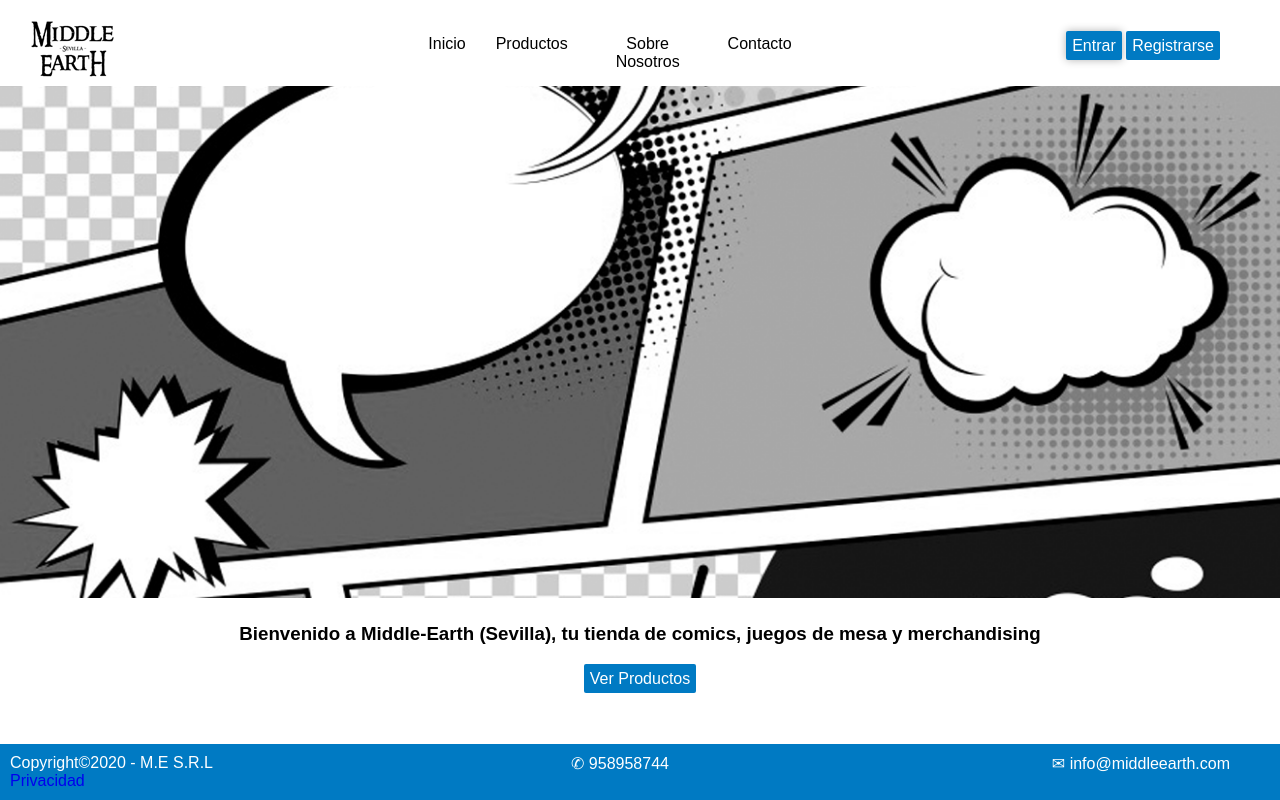
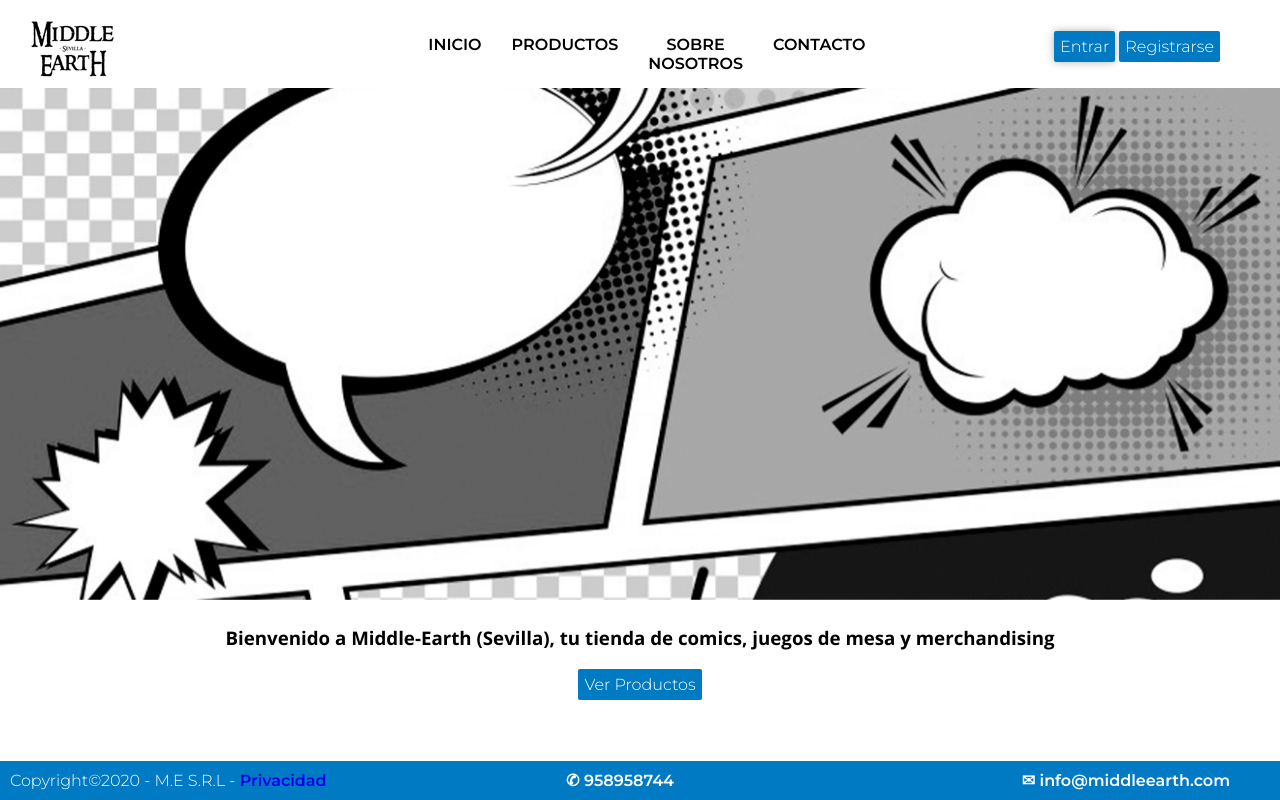
Before and after one commit to antoniocl11/IISSI2, a PHP site: page /XE/index_dos.php in a window 1280 px wide. Run offline with PHP 8.4, Linux system fonts and the light colour scheme; some libraries are stand-ins or nearby versions.

Commit message:
nuevo menu, pagina privacidad completada, restyle botones, barra RRSS, pagina Sobre Nosotros restyled

```diff
--- a/IISSI2-MIDDLE_EARTH-2020/autenticar_usuario.php
+++ b/IISSI2-MIDDLE_EARTH-2020/autenticar_usuario.php
@@ -39,9 +39,9 @@
 		echo 'Bienvenido,' . $_SESSION['name'];
 		header("Location: index_dos.php");
 	} else {
+		session_regenerate_id();
+		$_SESSION['error'] = '<p style="color:red;font-weight:500;">&#9888;&nbsp;Nombre de usuario/contraseña incorrectos!</p>';
 		header('Location: login.php');
 	}
-} else {
-	echo 'Nombre de usuario incorrecto!';
 }
 ?>
--- a/IISSI2-MIDDLE_EARTH-2020/css/styles.css
+++ b/IISSI2-MIDDLE_EARTH-2020/css/styles.css
@@ -1,9 +1,9 @@
-*{  /*engloba a todo el html*/
-    font-family: sans-serif !important;
-	padding: 0px;
+* { /*engloba a todo el html*/
+    /*font-family: sans-serif !important;*/
+    font-family: 'Montserrat', sans-serif;
+    padding: 0px;
     margin: 0px;
-    text-decoration:none;
-
+    text-decoration: none;
 }
 
 .espacio{
@@ -11,6 +11,7 @@
 }
 
 .contenedor{ /*estilos contenedor principal*/
+
     max-width: 1400px !important;
     width:100%;
     display:block;
@@ -25,6 +26,7 @@
 #btn-menu {
     display: none;
 }
+
 
 header label {
     display: none;
@@ -50,11 +52,13 @@
     text-align: center;
     flex-grow: 1;/*Cada elemento del menu se distribuye uniformemente*/
 }
-
+/*   ----------------------- ANTIGUO MENÚ
 .menu-principal li a{
     display: block;
     padding: 15px;
     text-decoration: none;
+    text-transform: uppercase;
+    font-weight: 600;
     color: black
 }
 
@@ -67,6 +71,28 @@
     color: white;
 
 }
+    */
+    .menu-principal li a {
+        display: block;
+        padding: 15px;
+        text-decoration: none;
+        text-transform: uppercase;
+        font-weight: 600;
+        transition: all 0.5s ease-in-out;
+        color: black;
+        -webkit-background-clip: text;
+        -webkit-text-fill-color: transparent;
+        background-image: linear-gradient( to right, #007ac3, #007ac3 50%, black 50%);
+        background-size: 200% 100%;
+        background-position: 100%;
+    }
+
+.menu-principal li a:hover {
+    transition: all 0.3s cubic-bezier(0.000, 0.000, 0.230, 1);
+    background-position: 0%;
+}
+
+
 /*responsive design*/
 @media screen and (max-width:947px)/*Para modificar si se desea*/{
     header label{
@@ -107,7 +133,9 @@
     .menu-principal a:hover{
         color: black;
     }
-
+    .menu-principal li a:active {
+        border-bottom: 2px solid #007ac3;
+    }
 
 }
 
@@ -228,7 +256,7 @@
 
 /*Estilos footer*/
 footer{
-    position:absolute;
+    position:fixed;
     bottom:0;
     width: 100%;
     background-color: #007ac3;
@@ -308,7 +336,7 @@
 
     .texto_sobre_nosotros{
         position: absolute;
-        top: 50%;
+        top: 40%;
         left: 50%;
         transform: translateX(-50%) translateY(-50%);
         text-align: center;
@@ -329,3 +357,53 @@
         width: 100%;
         height: 80px;
     }
+
+    /* BARRA RRSS*/
+.icon-bar {
+    position: fixed;
+    top: 50%;
+    -webkit-transform: translateY(-50%);
+    -ms-transform: translateY(-50%);
+    transform: translateY(-50%);
+}
+
+    .icon-bar a {
+        display: block;
+        text-align: center;
+        padding: 16px;
+        transition: all 0.3s ease;
+        color: white;
+        font-size: 20px;
+    }
+
+        .icon-bar a:hover {
+            background-color: #000;
+        }
+
+.facebook {
+    background: #3B5998;
+    color: white;
+}
+
+.twitter {
+    background: #55ACEE;
+    color: white;
+}
+
+.google {
+    background: #dd4b39;
+    color: white;
+}
+
+.youtube {
+    background: #bb0000;
+    color: white;
+}
+
+/* PRIVACIDAD */
+.pprivacidad {
+    text-align: center;
+    display: block;
+    width: 50%;
+    margin-left: 20%;
+}
--- a/IISSI2-MIDDLE_EARTH-2020/esqueleto_web.php
+++ b/IISSI2-MIDDLE_EARTH-2020/esqueleto_web.php
@@ -10,13 +10,20 @@
         <link href="https://fonts.googleapis.com/css?family=Open+Sans:300,300i,400,400i,600,600i,700,700i,800,800i|Roboto:100,100i,300,300i,400,400i,500,500i,700,700i,900,900i&display=swap" rel="stylesheet">
         <link type="text/css" href="css/styles.css" rel="stylesheet">
         <link rel="shortcut icon" href="images/icono.png" type="image/x-icon">
+        <link href="https://fonts.googleapis.com/css2?family=Montserrat:wght@300;600&display=swap" rel="stylesheet">
         <meta name="viewport" content="width=device-width, user-scalable=no, initial-scale=1.0, maximum-scale=1.0, minimum-scale=1.0"> <!--Para detectar el tama�o de pantalla-->
         <script src="https://kit.fontawesome.com/b3de7dbd0c.js" crossorigin="anonymous"></script>
     </head>
+    <header>
+    <div class="icon-bar">
+  <a href="#" class="facebook"><i class="fa fa-facebook"></i></a>
+  <a href="#" class="twitter"><i class="fa fa-twitter"></i></a>
+  <a href="#" class="google"><i class="fa fa-google"></i></a>
+  <a href="#" class="youtube"><i class="fa fa-youtube"></i></a>
+    </div>
     ';
     if (!isset($_SESSION['loggedin'])) {
     echo '
-    <header>
         <div class="contenedor">
                 <div class="espacio">
                     <div class="colheader">
@@ -32,10 +39,10 @@
                     <label for="btn-menu"><img src="images/icono-menu.png"></label>
                     <nav class="menu-principal">
                         <ul>
-                            <li><a href="index_dos.php">Inicio</a></li>
-                            <li><a href="productos_principal.php">Productos</a></li>
-                            <li><a href="sobre_nosotros.php">Sobre Nosotros</a></li>
-                            <li><a href="form_alta_ticket.php">Contacto</a></li>
+                            <li><a class="menu-style" href="index_dos.php" id="cinicio">Inicio</a></li>
+                            <li><a class="menu-style" href="productos_principal.php" id="cproducto">Productos</a></li>
+                            <li><a class="menu-style" href="sobre_nosotros.php" id="cabout">Sobre Nosotros</a></li>
+                            <li><a class="menu-style" href="form_alta_ticket.php" id="ccontacto">Contacto</a></li>
                         </ul>
                     </nav>
                 </div>
@@ -49,7 +56,6 @@
         </div>
     </header>';} else {
      echo '
-     <header>
         <div class="contenedor">
                 <div class="espacio">
                     <div class="colheader">
@@ -65,17 +71,17 @@
                     <label for="btn-menu"><img src="images/icono-menu.png"></label>
                     <nav class="menu-principal">
                         <ul>
-                            <li><a href="index_dos.php">Inicio</a></li>
-                            <li><a href="productos_principal.php">Productos</a></li>
-                            <li><a href="sobre_nosotros.php">Sobre Nosotros</a></li>
-                            <li><a href="form_alta_ticket.php">Contacto</a></li>
+                            <li><a class="menu-style" href="index_dos.php" id="cinicio">Inicio</a></li>
+                            <li><a class="menu-style" href="productos_principal.php" id="cproducto">Productos</a></li>
+                            <li><a class="menu-style" href="sobre_nosotros.php" id="cabout">Sobre Nosotros</a></li>
+                            <li><a class="menu-style" href="form_alta_ticket.php" id="ccontacto">Contacto</a></li>
                         </ul>
                     </nav>
                 </div>
                     <div class="colheader">
                          <div class="botones">
-                        <a id="perfil_activo" href="perfil_user.php">&#x2659;Perfil</a>
-				        <a href="logout.php">&#x2716;Logout</a>
+                        <a id="perfil_activo" style="font-weight:500;" href="perfil_user.php">&#x2659;&nbspPerfil</a>
+				        <a href="logout.php"style="font-weight:500;">&#x2716;&nbsp;Logout</a>
                         </div>
                     </div>
             </div>
@@ -88,14 +94,14 @@
     echo '<footer>
                     <div class="contenedor">
                         <div class="footercol">
-                            <div class="copyright">Copyright&#169;2020 - M.E S.R.L</div>
-                            <a href="privacidad.html">Privacidad</a>
+                            <div class="copyright">Copyright&#169;2020 - M.E S.R.L -<a style="font-weight:700;" href="privacidad.php">&nbsp;Privacidad</a></div>
+
                         </div>
                         <div class="footercol centrar">
-                            <div class="telefono">&#x2706; 958958744</div>
+                            <div style="font-weight:700;" class="telefono">&#x2706; 958958744</div>
                         </div>
                         <div class="footercol derecha">
-                            <div class="email">&#x2709; info@middleearth.com</div>
+                            <div style="font-weight:700;" class="email">&#x2709; info@middleearth.com</div>
                         </div>
                     </div>
           </footer>';
--- a/IISSI2-MIDDLE_EARTH-2020/index_dos.php
+++ b/IISSI2-MIDDLE_EARTH-2020/index_dos.php
@@ -4,7 +4,7 @@
 include_once('esqueleto_web.php');
 $conexion = crearConexionBD();
 session_start();
-// Si el usuario no est� logeado, redirige a la pantalla de login.
+
 
 
    headermain();
--- a/IISSI2-MIDDLE_EARTH-2020/sobre_nosotros.php
+++ b/IISSI2-MIDDLE_EARTH-2020/sobre_nosotros.php
@@ -11,7 +11,9 @@
    footermain();
 ?>
 <body>
+      <div style="text-align:center;display:block;">
       <h3 class="titulo_sobre_nosotros">MIDDLE-EARTH SEVILLA TU TIENDA DE COMICS ESPECIALIZADA</h3>
-      <p  class="texto_sobre_nosotros">Lorem ipsum dolor sit, amet consectetur adipisicing elit. Adipisci, quam cum. Libero modi reprehenderit laudantium? Enim necessitatibus beatae nisi eligendi quos perspiciatis facilis non nihil illum. Quibusdam, atque. Impedit, veritatis.</p>
-
+      <p  class="texto_sobre_nosotros">Estamos orgullosos de ofrecer en Sevilla capital, desde 2020, el mayor catálogo de cómics y merchandising de la provincia.</p>
+       <iframe src="https://www.google.com/maps/embed?pb=!1m18!1m12!1m3!1d3169.5597365967!2d-5.987073899129565!3d37.400242826807684!2m3!1f0!2f0!3f0!3m2!1i1024!2i768!4f13.1!3m3!1m2!1s0xd126c00578fb215%3A0xda498f9071e1f5cc!2sCalle%20Morera%2C%2041003%20Sevilla!5e0!3m2!1sen!2ses!4v1590522622924!5m2!1sen!2ses" frameborder="0" style="border:2px solid #007ac3;height: 70%; width :50%; margin-left:auto; margin-right:auto;" allowfullscreen aria-hidden="false"></iframe>
+      </div>
 </body>
```
Also changed, not shown: IISSI2-MIDDLE_EARTH-2020/css/login.css (added, +99 -0 lines), IISSI2-MIDDLE_EARTH-2020/login.php (+14 -105 lines), IISSI2-MIDDLE_EARTH-2020/privacidad.html (deleted, +0 -1 lines), IISSI2-MIDDLE_EARTH-2020/privacidad.php (added, +11 -0 lines).
